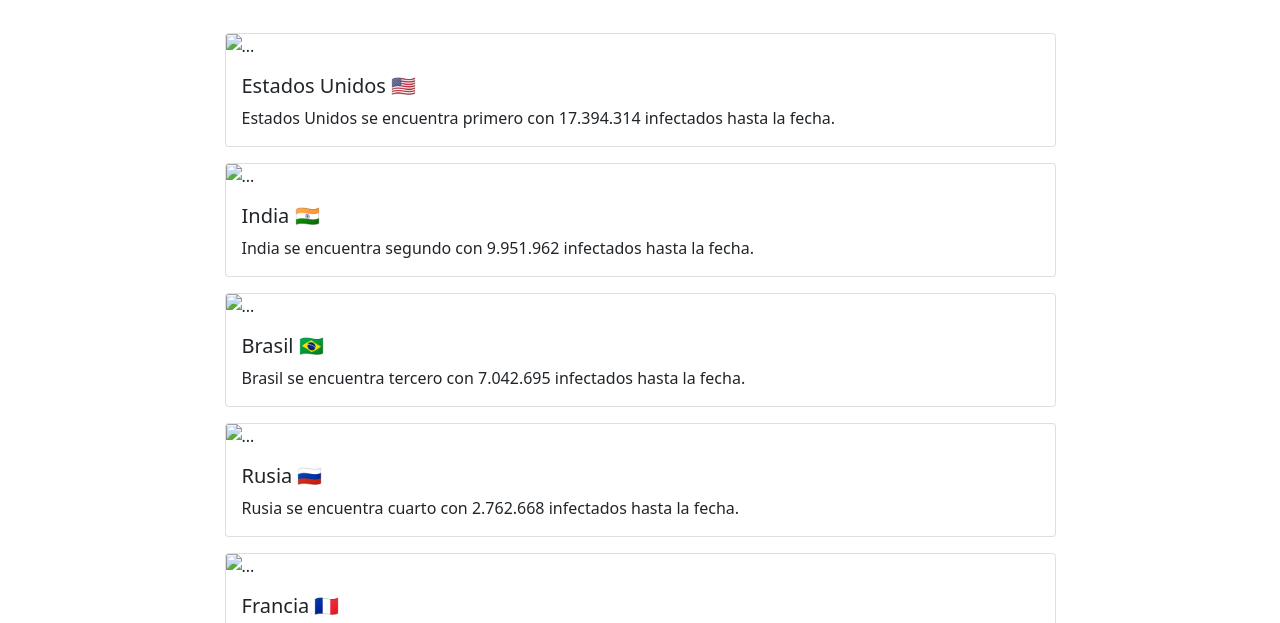
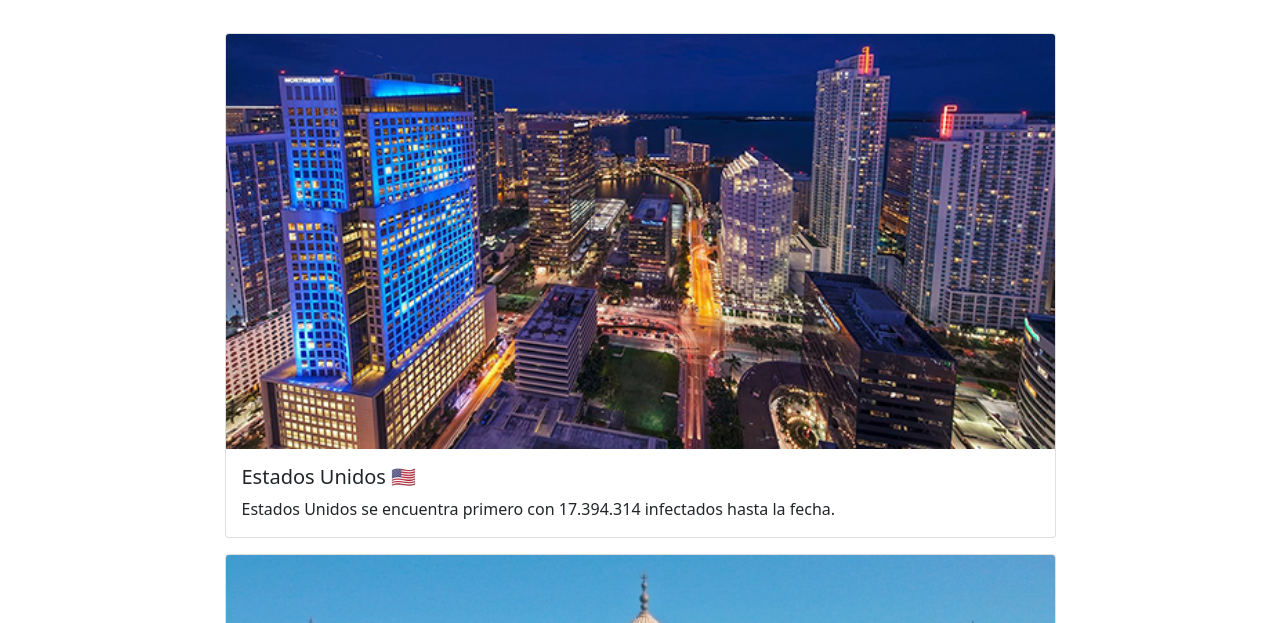
Before and after one commit to Piscitelli-Alessandro/covid-cuidado, a website: page categorias.html in a window 1280 px wide. Shown: the part 154-777 px from the top of the page. Drawn offline with nearby package versions, Linux system fonts and the light colour scheme; files that its build step writes are made by us from their sources; the site is published under a folder, as on GitHub Pages, so addresses that start at the root find nothing; a web font is replaced by a local one.

Commit message:
Path images Issue Fixed

```diff
--- a/categorias.html
+++ b/categorias.html
@@ -46,7 +46,7 @@
         <div class="row align-items-center">
             <ul class="col-9 mx-auto">
                 <li class="card mb-3">
-                    <img src="/usa.jpg" class="card-img-top" alt="...">
+                    <img src="./usa.jpg" class="card-img-top" alt="...">
                     <div class="card-body">
                         <h5 class="card-title">Estados Unidos 🇺🇸</h5>
                         <p class="card-text">Estados Unidos se encuentra primero con 17.394.314 infectados hasta la
@@ -54,28 +54,28 @@
                     </div>
                 </li>
                 <li class="card mb-3">
-                    <img src="/india.jpg" class="card-img-top" alt="...">
+                    <img src="./india.jpg" class="card-img-top" alt="...">
                     <div class="card-body">
                         <h5 class="card-title">India 🇮🇳</h5>
                         <p class="card-text">India se encuentra segundo con 9.951.962 infectados hasta la fecha.</p>
                     </div>
                 </li>
                 <li class="card mb-3">
-                    <img src="/brasil.jpg" class="card-img-top" alt="...">
+                    <img src="./brasil.jpg" class="card-img-top" alt="...">
                     <div class="card-body">
                         <h5 class="card-title">Brasil 🇧🇷</h5>
                         <p class="card-text">Brasil se encuentra tercero con 7.042.695 infectados hasta la fecha.</p>
                     </div>
                 </li>
                 <li class="card mb-3">
-                    <img src="/rusia.jpg" class="card-img-top" alt="...">
+                    <img src="./rusia.jpg" class="card-img-top" alt="...">
                     <div class="card-body">
                         <h5 class="card-title">Rusia 🇷🇺</h5>
                         <p class="card-text">Rusia se encuentra cuarto con 2.762.668 infectados hasta la fecha.</p>
                     </div>
                 </li>
                 <li class="card mb-3">
-                    <img src="/francia.jpg" class="card-img-top" alt="...">
+                    <img src="./francia.jpg" class="card-img-top" alt="...">
                     <div class="card-body">
                         <h5 class="card-title">Francia 🇫🇷</h5>
                         <p class="card-text">Francia se encuentra quinto con 2.409.062 infectados hasta la fecha.</p>
```
